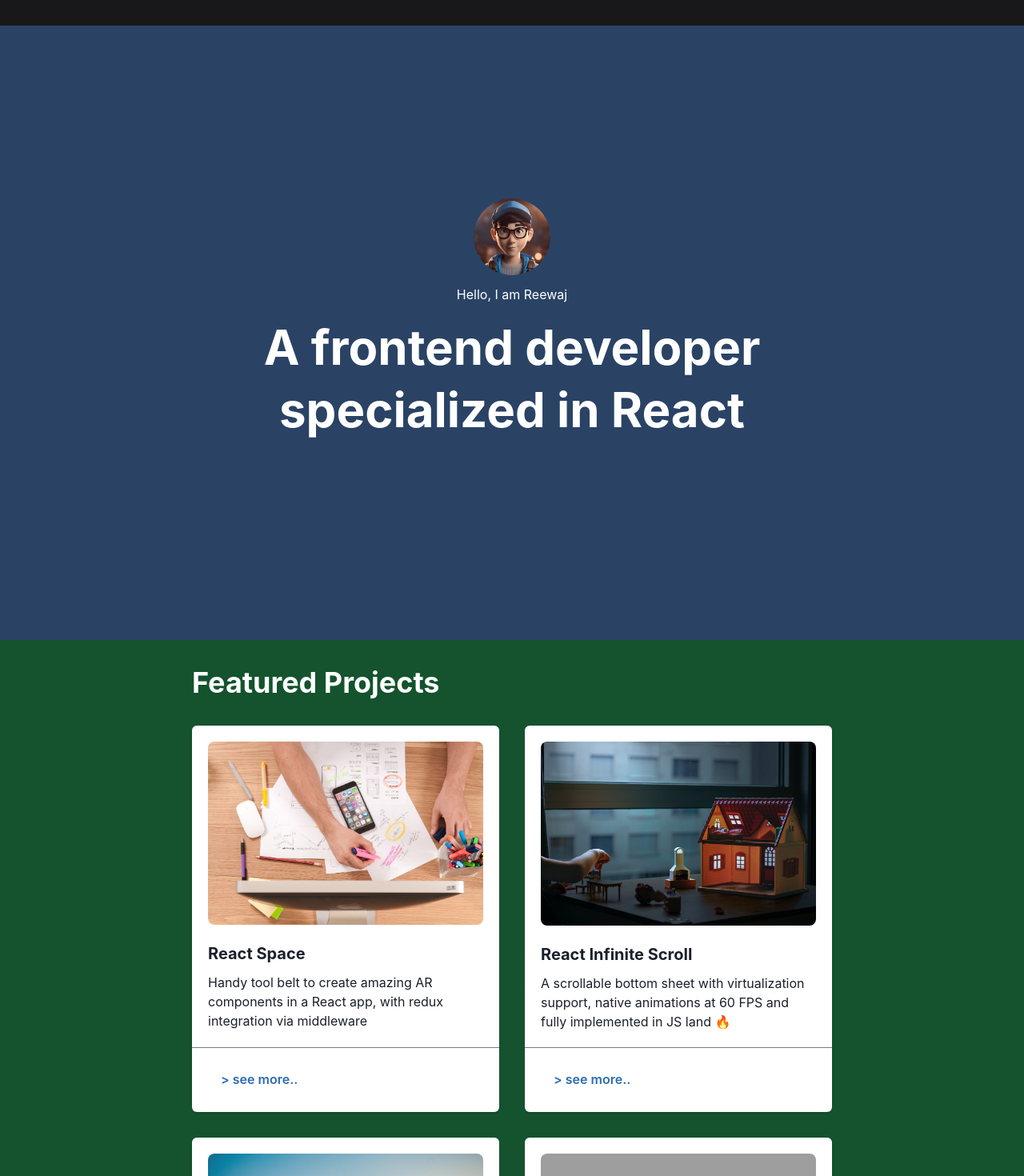
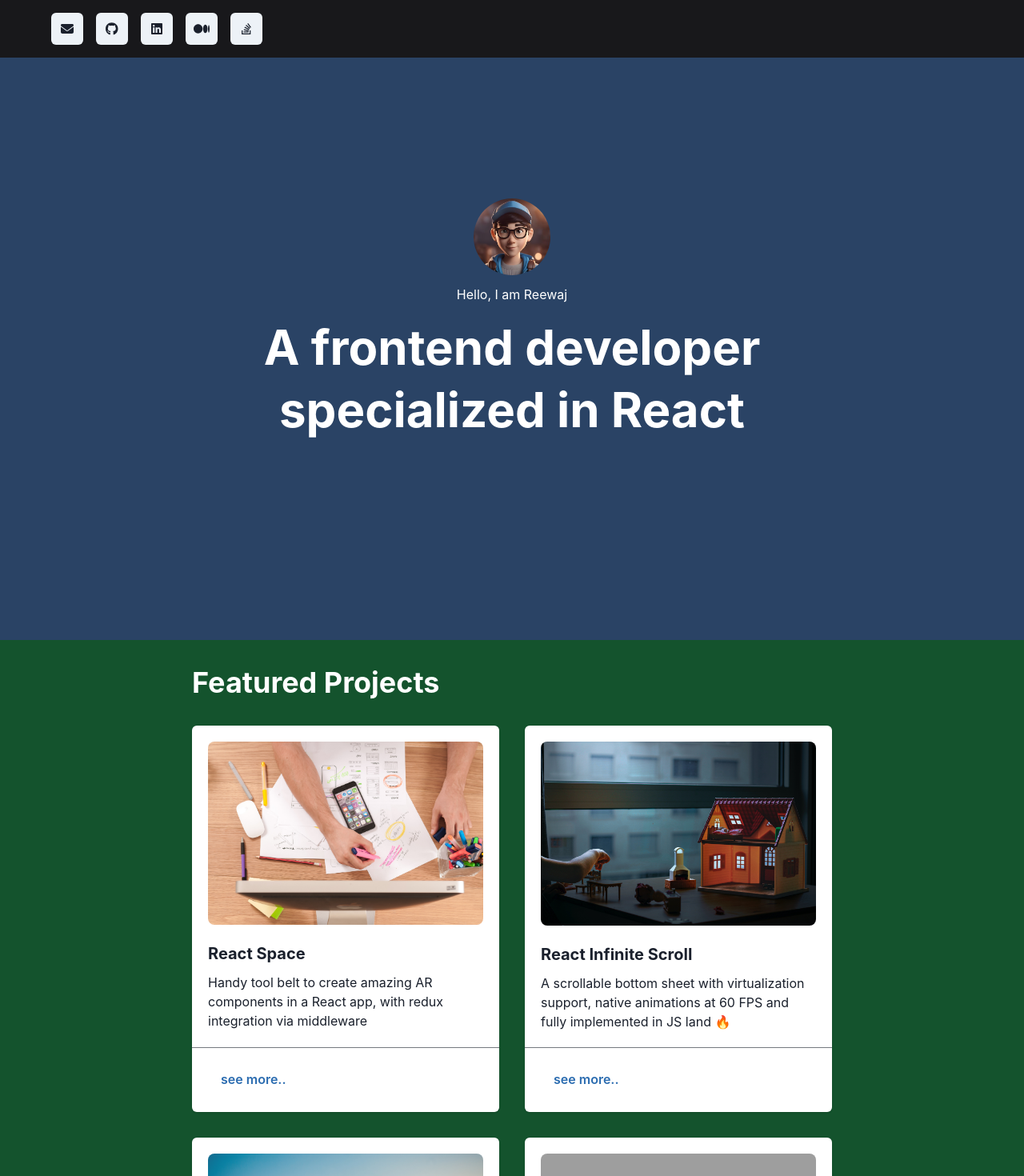
Before and after one commit to reewajz/react_lab, a React (Create React App) app: page / in a window 1280 px wide. Shown: the top 1470 px of the page at 80% size. Built offline with nearby package versions, Linux system fonts and the light colour scheme; grey boxes are pictures that could not be loaded.

Commit message:
updated header component

```diff
--- a/src/components/Card.js
+++ b/src/components/Card.js
@@ -28,7 +28,7 @@ const CardComponent = ({ title, description, imageSrc }) => {
       <Divider />
       <CardFooter>
         <Button variant="ghost" colorScheme="blue" onClick={onClickHandler}>
-          > see more..
+          see more..
         </Button>
       </CardFooter>
     </Card>
--- a/src/components/Header.js
+++ b/src/components/Header.js
@@ -7,7 +7,7 @@ import {
   faMedium,
   faStackOverflow,
 } from "@fortawesome/free-brands-svg-icons";
-import { Box, HStack } from "@chakra-ui/react";
+import { Box, HStack, IconButton } from "@chakra-ui/react";
 
 const socials = [
   {
@@ -63,7 +63,18 @@ const Header = () => {
           justifyContent="space-between"
           alignItems="center"
         >
-          <nav>{/* Add social media links based on the `socials` data */}</nav>
+          <nav>
+            <HStack spacing={4}>
+              {socials.map((social) => (
+                <IconButton
+                  key={social.icon.iconName}
+                  aria-label={social.icon.iconName}
+                  icon={<FontAwesomeIcon icon={social.icon} />}
+                  onClick={() => window.open(social.url, "_blank")}
+                />
+              ))}
+            </HStack>
+          </nav>
           <nav>
             <HStack spacing={8}>
               {/* Add links to Projects and Contact me section */}
```
